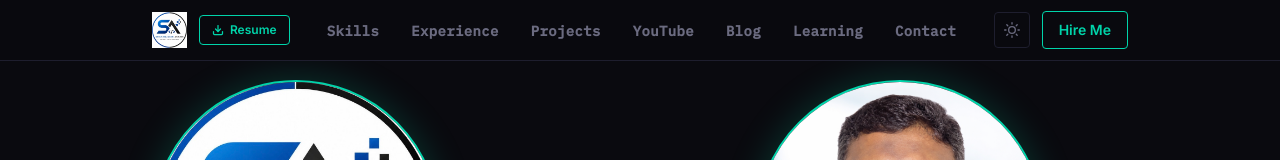
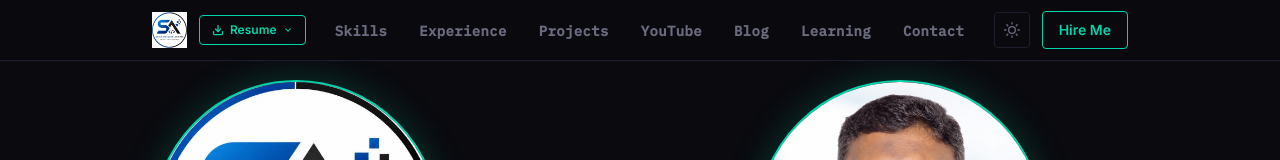
Before and after one commit to ShahabuddinAnsari/shahabuddin_portfolio, a React (Create React App) app: page / in a window 1280 px wide. Shown: the top 160 px of the page. Built offline with nearby package versions, Linux system fonts and the light colour scheme.

Commit message:
added resume in docx format

```diff
--- a/src/components/Navbar.jsx
+++ b/src/components/Navbar.jsx
@@ -1,4 +1,4 @@
-import { useState } from "react";
+import { useState, useRef, useEffect } from "react";
 import { useTheme } from "../hooks/useTheme";
 
 const links = [
@@ -10,6 +10,67 @@ const links = [
   { href: "#learning", label: "Learning" },
   { href: "#contact", label: "Contact" },
 ];
+
+function ResumeDropdown() {
+  const [show, setShow] = useState(false);
+  const ref = useRef(null);
+
+  useEffect(() => {
+    function handleClick(e) {
+      if (ref.current && !ref.current.contains(e.target)) setShow(false);
+    }
+    document.addEventListener("mousedown", handleClick);
+    return () => document.removeEventListener("mousedown", handleClick);
+  }, []);
+
+  return (
+    <div ref={ref} className="relative">
+      <button
+        onClick={() => setShow((s) => !s)}
+        className="border border-accent text-accent font-semibold text-xs px-3 py-1.5 rounded hover:bg-accent hover:text-bg transition-all flex items-center gap-1.5 bg-transparent cursor-pointer"
+      >
+        <svg xmlns="http://www.w3.org/2000/svg" width="12" height="12" viewBox="0 0 24 24" fill="none" stroke="currentColor" strokeWidth="2.5" strokeLinecap="round" strokeLinejoin="round">
+          <path d="M21 15v4a2 2 0 0 1-2 2H5a2 2 0 0 1-2-2v-4"/><polyline points="7 10 12 15 17 10"/><line x1="12" y1="15" x2="12" y2="3"/>
+        </svg>
+        Resume
+        <svg xmlns="http://www.w3.org/2000/svg" width="10" height="10" viewBox="0 0 24 24" fill="none" stroke="currentColor" strokeWidth="2.5" strokeLinecap="round" strokeLinejoin="round"
+          style={{ transform: show ? "rotate(180deg)" : "rotate(0deg)", transition: "transform 0.2s" }}>
+          <polyline points="6 9 12 15 18 9"/>
+        </svg>
+      </button>
+
+      {show && (
+        <div
+          className="absolute left-0 top-full mt-2 w-44 rounded border border-border overflow-hidden z-50"
+          style={{ background: "var(--color-surface)" }}
+        >
+          <a
+            href="/Shahabuddin_Ansari_CV.pdf"
+            download
+            onClick={() => setShow(false)}
+            className="flex items-center gap-2.5 px-4 py-3 text-xs font-semibold text-textmain hover:bg-accent hover:text-bg transition-colors no-underline border-b border-border"
+          >
+            <svg xmlns="http://www.w3.org/2000/svg" width="14" height="14" viewBox="0 0 24 24" fill="none" stroke="currentColor" strokeWidth="2" strokeLinecap="round" strokeLinejoin="round">
+              <path d="M14 2H6a2 2 0 0 0-2 2v16a2 2 0 0 0 2 2h12a2 2 0 0 0 2-2V8z"/><polyline points="14 2 14 8 20 8"/>
+            </svg>
+            Download PDF
+          </a>
+          <a
+            href="/Shahabuddin_Ansari_CV.docx"
+            download
+            onClick={() => setShow(false)}
+            className="flex items-center gap-2.5 px-4 py-3 text-xs font-semibold text-textmain hover:bg-accent hover:text-bg transition-colors no-underline"
+          >
+            <svg xmlns="http://www.w3.org/2000/svg" width="14" height="14" viewBox="0 0 24 24" fill="none" stroke="currentColor" strokeWidth="2" strokeLinecap="round" strokeLinejoin="round">
+              <path d="M14 2H6a2 2 0 0 0-2 2v16a2 2 0 0 0 2 2h12a2 2 0 0 0 2-2V8z"/><polyline points="14 2 14 8 20 8"/>
+            </svg>
+            Download DOCX
+          </a>
+        </div>
+      )}
+    </div>
+  );
+}
 
 export default function Navbar() {
   const [open, setOpen] = useState(false);
@@ -27,7 +88,7 @@ export default function Navbar() {
         className="max-w-5xl mx-auto px-6 h-15 flex items-center justify-between"
         style={{ height: "60px" }}
       >
-        {/* Logo + Download Resume */}
+        {/* Logo + Resume dropdown */}
         <div className="flex items-center gap-3">
           <a href="#hero" className="no-underline flex items-center">
             <img
@@ -36,16 +97,7 @@ export default function Navbar() {
               className="h-9 w-auto object-contain"
             />
           </a>
-          <a
-            href="/Shahabuddin_Ansari_CV.pdf"
-            download
-            className="border border-accent text-accent font-semibold text-xs px-3 py-1.5 rounded hover:bg-accent hover:text-bg transition-all no-underline flex items-center gap-1.5"
-          >
-            <svg xmlns="http://www.w3.org/2000/svg" width="12" height="12" viewBox="0 0 24 24" fill="none" stroke="currentColor" strokeWidth="2.5" strokeLinecap="round" strokeLinejoin="round">
-              <path d="M21 15v4a2 2 0 0 1-2 2H5a2 2 0 0 1-2-2v-4"/><polyline points="7 10 12 15 17 10"/><line x1="12" y1="15" x2="12" y2="3"/>
-            </svg>
-            Resume
-          </a>
+          <ResumeDropdown />
         </div>
 
         {/* Desktop links */}
@@ -138,13 +190,20 @@ export default function Navbar() {
             Hire Me
           </a>
           <a
-            id="myResumeLink"
             href="/Shahabuddin_Ansari_CV.pdf"
             download
             onClick={() => setOpen(false)}
             className="border border-accent text-accent text-sm font-semibold px-4 py-2 rounded text-center no-underline hover:bg-accent hover:text-bg transition-all"
           >
-            My Resume
+            ↓ PDF Resume
+          </a>
+          <a
+            href="/Shahabuddin_Ansari_CV.docx"
+            download
+            onClick={() => setOpen(false)}
+            className="border border-accent text-accent text-sm font-semibold px-4 py-2 rounded text-center no-underline hover:bg-accent hover:text-bg transition-all"
+          >
+            ↓ DOCX Resume
           </a>
         </div>
       )}
```
Also changed, not shown: 1 other file (tests, documents, lock files or other folders).
